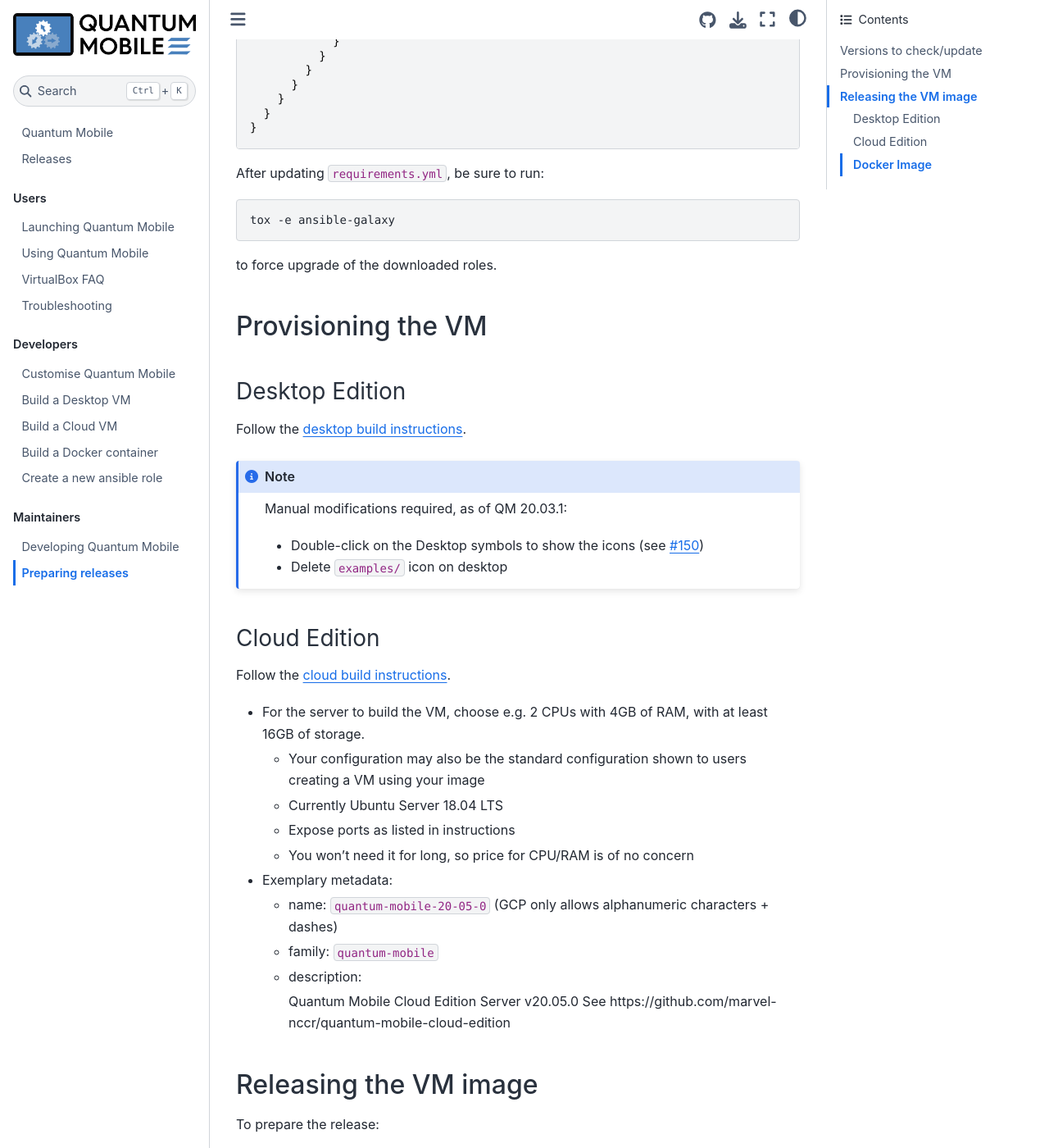
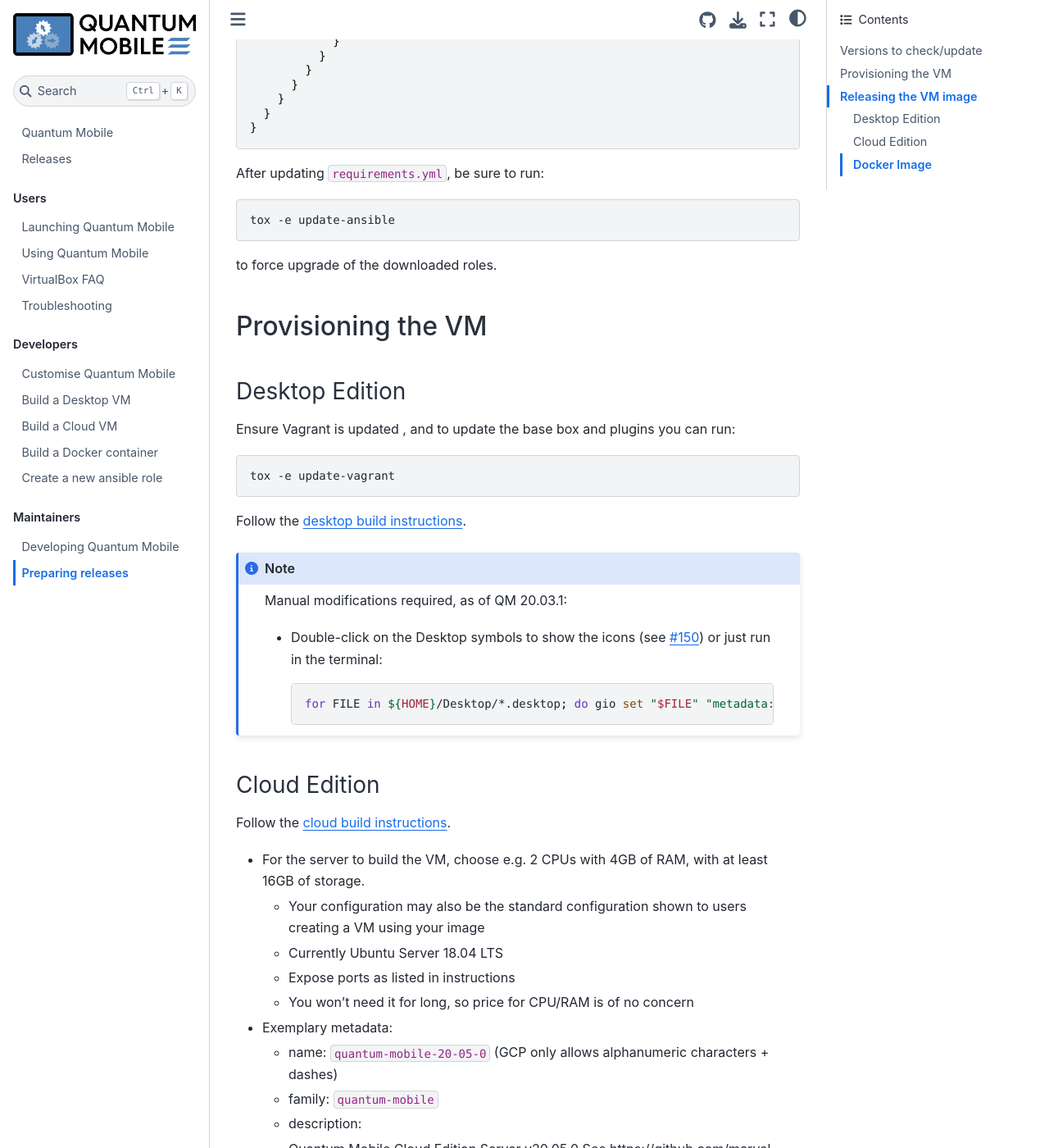
Before and after one commit to marvel-nccr/quantum-mobile, a Sphinx documentation site: the page built from docs/maintainers/release.md, in a window 1280 px wide and 1400 px high, scrolled down 874 px. Shown: the whole window at 82% size. Built offline with Sphinx 7.4.7 and the Sphinx Book theme 1.1.4, drawn with Linux system fonts in a browser that asks for light colours.

Commit message:
👌 IMPROVE: Don't create empty examples folder

````diff
--- a/docs/maintainers/release.md
+++ b/docs/maintainers/release.md
@@ -43,7 +43,7 @@
 After updating `requirements.yml`, be sure to run:
 
 ```bash
-tox -e ansible-galaxy
+tox -e update-ansible
 ```
 
 to force upgrade of the downloaded roles.
@@ -52,13 +52,22 @@
 
 ### Desktop Edition
 
+Ensure Vagrant is updated , and to update the base box and plugins you can run:
+
+```bash
+tox -e update-vagrant
+```
+
 Follow the [desktop build instructions](../developers/build-vagrant.md).
 
 :::{note}
 Manual modifications required, as of QM 20.03.1:
 
-* Double-click on the Desktop symbols to show the icons (see [#150](https://github.com/marvel-nccr/quantum-mobile/issues/150))
-* Delete `examples/` icon on desktop
+* Double-click on the Desktop symbols to show the icons (see [#150](https://github.com/marvel-nccr/quantum-mobile/issues/150)) or just run in the terminal:
+
+  ```bash
+  for FILE in ${HOME}/Desktop/*.desktop; do gio set "$FILE" "metadata::trusted" yes; done
+  ```
 
 :::
 
--- a/inventory.yml
+++ b/inventory.yml
@@ -30,10 +30,11 @@
     vm_shared_folder: "/shared"
     vm_codes_folder: "${HOME}/codes"
     vm_data_folder: "/usr/local/share"
-    vm_examples_folder: "${HOME}/examples"
     vm_headless: false
     vm_browser: chromium-browser  # 'chromium-browser' or 'firefox'
     vm_scheduler: slurm  # 'slurm' or 'direct'
+    vm_examples_folder:       # "${HOME}/examples" we don't currently use this folder
+    vm_examples_folder_reamde:       # "${HOME}/examples/README.txt"
 
     # Python virtual environments base location
     aiida_venv_base: "${HOME}/.virtualenvs"
--- a/playbook-build-qe.yml
+++ b/playbook-build-qe.yml
@@ -63,6 +63,7 @@
       qm_customizations_vm_author: "{{ vm_author }}"
       qm_customizations_headless: "{{ vm_headless }}"
       qm_customizations_examples_folder: "{{ vm_examples_folder }}"
+      qm_customizations_examples_readme: "{{ vm_examples_folder_reamde }}"
       qm_customizations_data_folder: "{{ vm_data_folder }}"
       qm_customizations_readme_file: "{{ vm_readme_file }}"
       qm_customizations_homepage: "https://quantum-mobile.readthedocs.io"
--- a/playbook-build.yml
+++ b/playbook-build.yml
@@ -67,6 +67,7 @@
       qm_customizations_vm_author: "{{ vm_author }}"
       qm_customizations_headless: "{{ vm_headless }}"
       qm_customizations_examples_folder: "{{ vm_examples_folder }}"
+      qm_customizations_examples_readme: "{{ vm_examples_folder_reamde }}"
       qm_customizations_data_folder: "{{ vm_data_folder }}"
       qm_customizations_readme_file: "{{ vm_readme_file }}"
       qm_customizations_homepage: "https://quantum-mobile.readthedocs.io"
--- a/requirements.txt
+++ b/requirements.txt
@@ -1,3 +1,3 @@
-ansible>=2.7
+ansible~=2.10.0
 passlib
 paramiko
--- a/requirements.yml
+++ b/requirements.yml
@@ -13,7 +13,7 @@
 - src: marvel-nccr.ubuntu_desktop
   version: v1.0.4
 - src: marvel-nccr.quantum_mobile_customizations
-  version: v1.1.0
+  version: v1.1.1
 - src: marvel-nccr.editors
   version: v1.0.2
 - src: marvel-nccr.slurm
````
Also changed, not shown: 1 other file.
